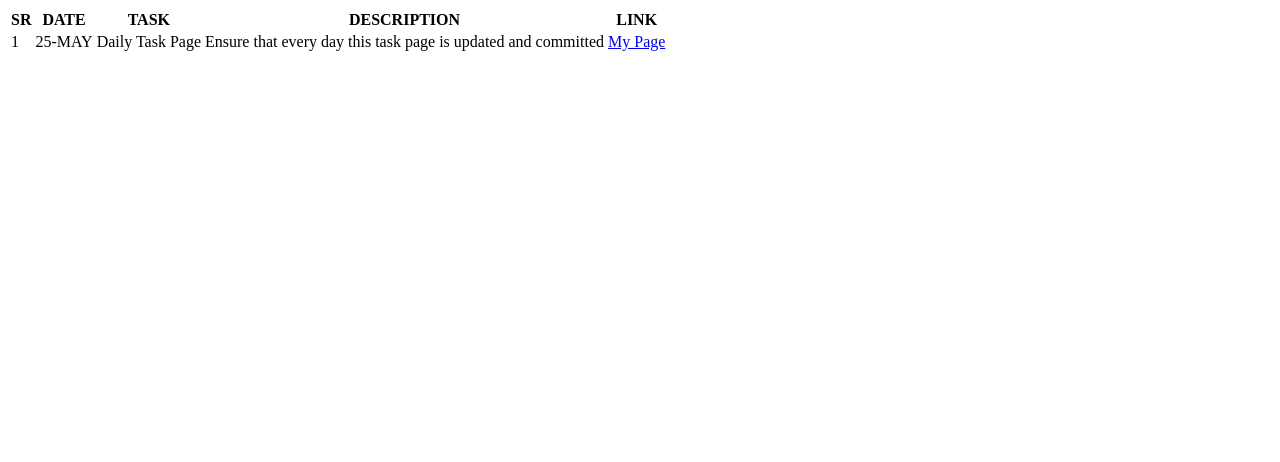
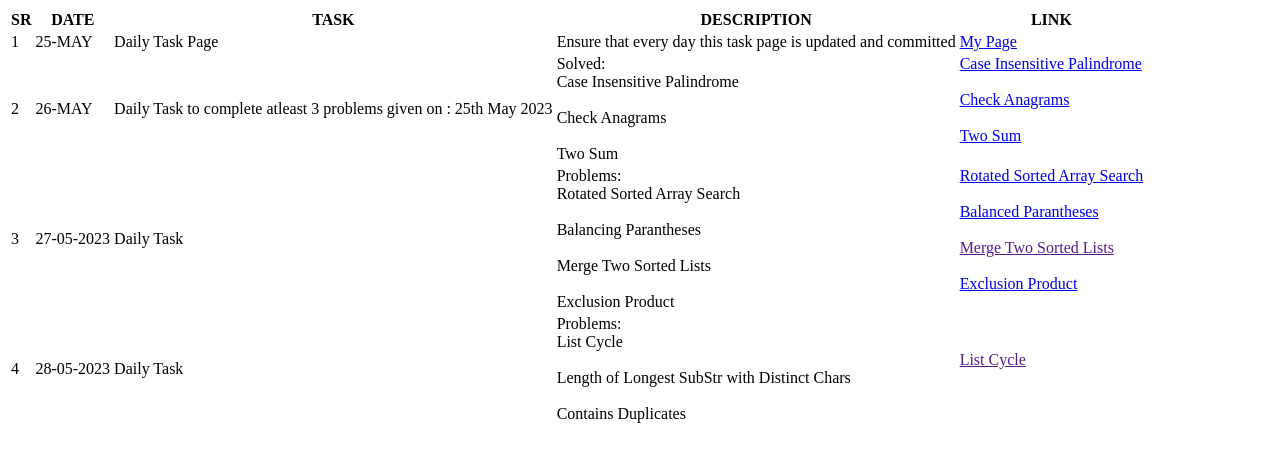
Before and after one commit to syamsundarrama/BZELITE-25-05-2023, a plain HTML site: page index.html in a window 1280 px wide. Drawn offline with Linux system fonts and the light colour scheme.

Commit message:
adding index.html

```diff
--- a/index.html
+++ b/index.html
@@ -5,7 +5,7 @@
     <meta http-equiv="X-UA-Compatible" content="IE=edge">
     <meta name="viewport" content="width=device-width, initial-scale=1.0">
     <title>Document</title>
-    <link rel = "stylesheet" href = "index.css">
+    <link  type="text/css" rel="stylesheet" href="index.css">
 </head>
 <body>
     <table>
@@ -24,10 +24,48 @@
                 <td>25-MAY</td>
                 <td>Daily Task Page</td>
                 <td>Ensure that every day this task page is updated and committed</td>
-                <td><a href="/">My Page</a></td>
+                <td><a href="https://github.com/syamsundarrama/BZELITE-25-05-2023">My Page</a></td>
             </tr>
-        </tbody>
-    </table>
-
-</body>
-</html>
+            <tr>
+                <td>2</td>
+                <td>26-MAY</td>
+                <td>Daily Task to complete atleast 3 problems given on : 25th May 2023</td>
+                <td>Solved:
+                    <br>Case Insensitive Palindrome<br>
+                    <br>Check Anagrams<br>
+                    <br>Two Sum<br>
+                </td>
+                <td>
+                    <a href="https://mentorpick.com/code?cid=1ff23360-aee2-4cac-b120-9e1f9df192b6&cslug=klu-y20-elite-cohort-1&pid=f3469ca9-f55d-4b46-b811-b9b2bad87017&pslug=bzCaseInsensitivePalindrome&courseId=707da31b-c631-42e7-b3fc-61b8e33cc62a&sectionId=undefined">Case Insensitive Palindrome</a><br><br>
+                    <a href="https://mentorpick.com/code?cid=1ff23360-aee2-4cac-b120-9e1f9df192b6&cslug=klu-y20-elite-cohort-1&pid=e919fef8-7c4f-4457-aa27-a0e02eb1fe3d&pslug=check-anagram&courseId=707da31b-c631-42e7-b3fc-61b8e33cc62a&sectionId=undefined">Check Anagrams</a><br><br>
+                    <a href="https://mentorpick.com/code?cid=1ff23360-aee2-4cac-b120-9e1f9df192b6&cslug=klu-y20-elite-cohort-1&pid=6d6539e0-254b-4ac5-b688-430d56ba9742&pslug=bz-two-sum&courseId=707da31b-c631-42e7-b3fc-61b8e33cc62a&sectionId=undefined">Two Sum</a><br><br>
+                </td>
+            </tr>
+            <tr>
+                <td>3</td>
+                <td>27-05-2023</td>
+                <td>Daily Task</td>
+                <td>Problems:
+                    <br>Rotated Sorted Array Search<br>
+                    <br>Balancing Parantheses<br>
+                    <br>Merge Two Sorted Lists<br>
+                    <br>Exclusion Product<br>
+                </td>
+                <td>
+                    <a href="https://mentorpick.com/code?cid=1ff23360-aee2-4cac-b120-9e1f9df192b6&cslug=klu-y20-elite-cohort-1&pid=5d04d5c8-d28f-41ef-a241-bb8863ef4f1e&pslug=bz-rotated-array-sorted-search&courseId=707da31b-c631-42e7-b3fc-61b8e33cc62a&sectionId=undefined">Rotated Sorted Array Search</a><br><br>
+                    <a href="https://mentorpick.com/code?cid=1ff23360-aee2-4cac-b120-9e1f9df192b6&cslug=klu-y20-elite-cohort-1&pid=41049721-7f57-4a25-9eb3-c8117240b91d&pslug=bz-balancing-parantheses&courseId=707da31b-c631-42e7-b3fc-61b8e33cc62a&sectionId=undefined">Balanced Parantheses</a><br><br>
+                    <a href="">Merge Two Sorted Lists</a><br><br>
+                    <a href="https://mentorpick.com/code?cid=1ff23360-aee2-4cac-b120-9e1f9df192b6&cslug=klu-y20-elite-cohort-1&pid=95cf78d0-7ecc-4b61-a06e-57b6169b4fd0&pslug=bz-exclusion-product&courseId=707da31b-c631-42e7-b3fc-61b8e33cc62a&sectionId=undefined">Exclusion Product</a><br><br>
+                </td>
+            </tr>
+            <tr>
+                <td>4</td>
+                <td>28-05-2023</td>
+                <td>Daily Task</td>
+                <td>Problems:
+                    <br>List Cycle<br>
+                    <br>Length of Longest SubStr with Distinct Chars<br>
+                    <br>Contains Duplicates<br>
+                </td>
+                <td>
+                    <a href="">List Cycle</a><br><br>
```
